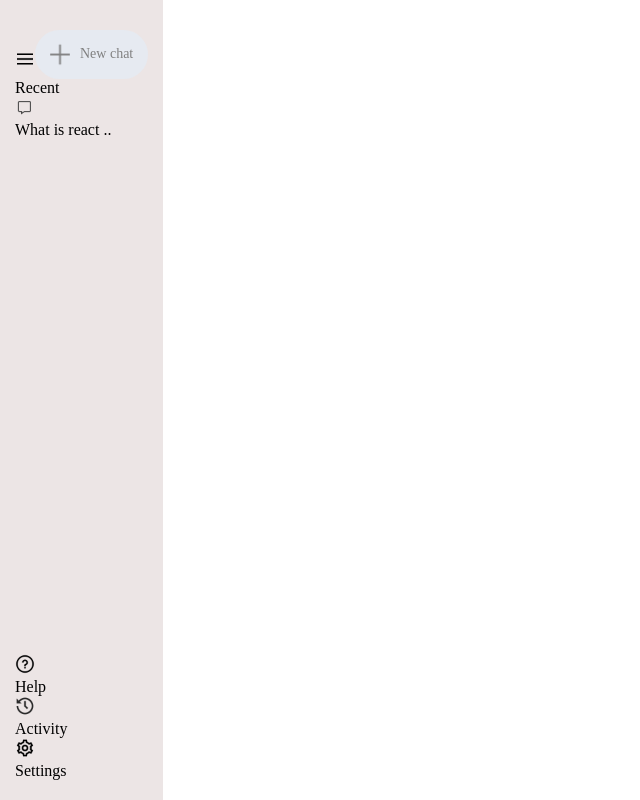
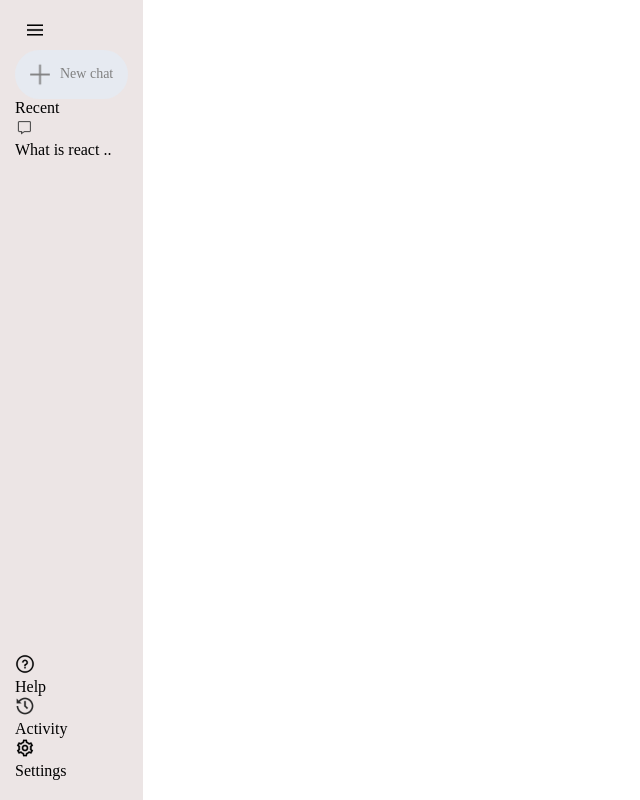
Before and after one commit to dikgobe/GerminiClone, a React (Vite) app in the folder GerminiClone/: page / in a window 1280 px wide. Shown: the whole page, without its empty margins (0-640 px from the left). Built offline with nearby package versions, Linux system fonts and the light colour scheme.

Commit message:
Updated the new chat icon

```diff
--- a/GerminiClone/src/components/sidebar/sidebar.css
+++ b/GerminiClone/src/components/sidebar/sidebar.css
@@ -10,7 +10,7 @@
 .sidebar img{
     width: 20px;
 }
-.sidebar menu{
+.sidebar .menu{
     display: block;
     margin-left: 10px;
     cursor: pointer;
```
